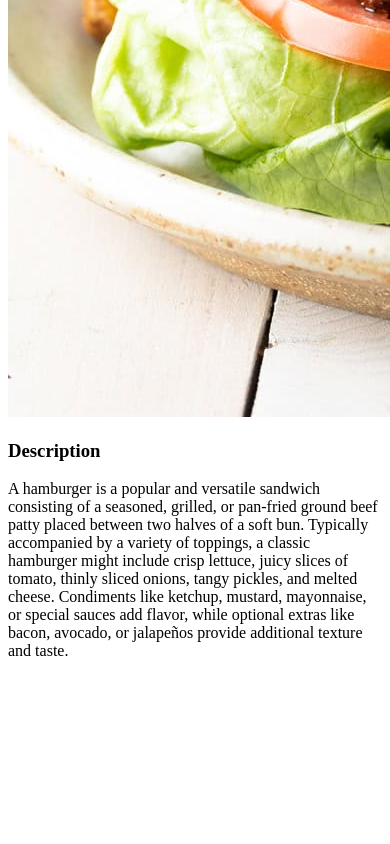
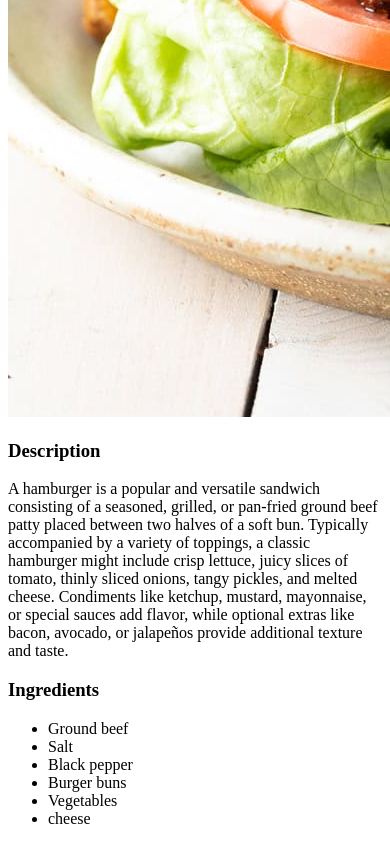
Before and after one commit to Mahmoudijkstra/odin-recipes, a plain HTML site: page recipes/hamburger.html in a window 390 px wide. Shown: the part 659-1503 px from the top of the page. Before the commit the page ends 1335 px from the top, so only its background shows below. Drawn offline with Linux system fonts and the light colour scheme.

Commit message:
Add hamburger ingredients

```diff
--- a/recipes/hamburger.html
+++ b/recipes/hamburger.html
@@ -9,5 +9,14 @@
         <img src="../images/hamburger.jpg">
         <h3>Description</h3>
         <p>A hamburger is a popular and versatile sandwich consisting of a seasoned, grilled, or pan-fried ground beef patty placed between two halves of a soft bun. Typically accompanied by a variety of toppings, a classic hamburger might include crisp lettuce, juicy slices of tomato, thinly sliced onions, tangy pickles, and melted cheese. Condiments like ketchup, mustard, mayonnaise, or special sauces add flavor, while optional extras like bacon, avocado, or jalapeños provide additional texture and taste.</p>
+        <h3>Ingredients</h3>
+        <ul>
+            <li>Ground beef</li>
+            <li>Salt</li>
+            <li>Black pepper</li>
+            <li>Burger buns</li>
+            <li>Vegetables</li>
+            <li>cheese</li>
+        </ul>
     </body>
 </html>
```
